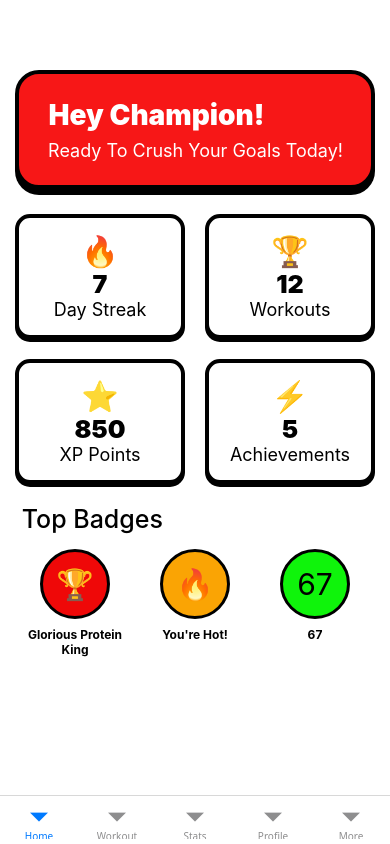
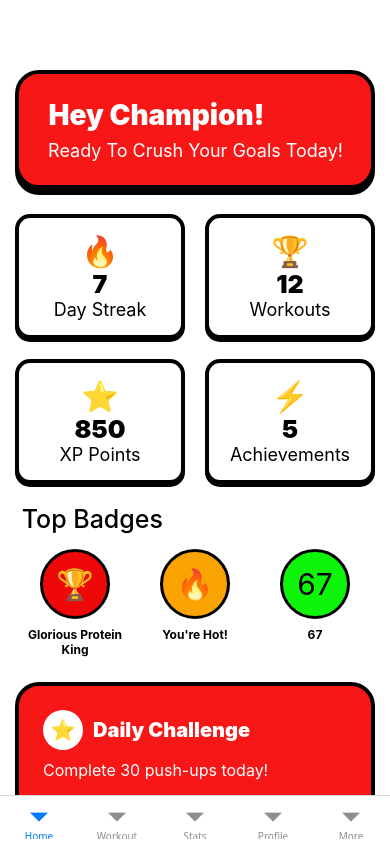
Before and after one commit to Oasis-NEU/s26-group-16, a React Native app: screen /Home in a window 390 px wide. Built offline with nearby package versions, Linux system fonts and the light colour scheme.

Commit message:
Daily Challenge Added

```diff
--- a/src/components/DailyChallenge.js
+++ b/src/components/DailyChallenge.js
@@ -1 +1,92 @@
-// TODO: Andy
+// Component for the daily challenges in Home Screen
+// A component is a reusable element that can be displayed on any screen
+// We make one by creating view(s) for it and display them via calling their functions
+
+import { View, Text, StyleSheet } from 'react-native'
+
+export default function DailyChallenge({ challenge, current, total }) {
+    return (
+        <View style={styles.card}>
+            {/* Title Row */}
+            <View style={styles.titleRow}>
+                <View style={styles.iconCircle}>
+                    <Text style={styles.icon}>⭐</Text>
+                </View>
+                <Text style={styles.title}>Daily Challenge</Text>
+            </View>
+
+            {/* Description */}
+            <Text style={styles.description}>{challenge}</Text>
+
+            {/* Progress Bar */}
+            <View style={styles.progressBar}>
+                <View style={[styles.progressFill, { width: `${(current / total) * 100}%` }]} />
+            </View>
+
+            {/* Progress Text */}
+            <Text style={styles.progressText}>{current}/{total} complete</Text>
+        </View>
+    )
+}
+
+const styles = StyleSheet.create({
+    card: {
+        backgroundColor: '#f71717',
+        borderRadius: 24,
+        padding: 24,
+        margin: 15,
+        borderWidth: 4,
+        borderColor: '#000000',
+        shadowColor: '#000000',
+        shadowOffset: { width: 0, height: 6 },
+        shadowOpacity: 1,
+        shadowRadius: 0,
+        elevation: 6,
+    },
+    titleRow: {
+        flexDirection: 'row',
+        alignItems: 'center',
+        gap: 10,
+        marginBottom: 10,
+    },
+    iconCircle: {
+        backgroundColor: 'white',
+        width: 40,
+        height: 40,
+        borderRadius: 20,
+        alignItems: 'center',
+        justifyContent: 'center',
+    },
+    icon: {
+        fontSize: 20,
+    },
+    title: {
+        color: 'white',
+        fontSize: 20,
+        fontWeight: '900',
+    },
+    description: {
+        color: 'white',
+        fontSize: 16,
+        marginBottom: 15,
+    },
+    progressBar: {
+        backgroundColor: 'rgba(255,255,255,0.3)',
+        borderRadius: 10,
+        height: 12,
+        overflow: 'hidden',
+        borderWidth: 2,
+        borderColor: '#000',
+        marginBottom: 8,
+    },
+    progressFill: {
+        backgroundColor: 'white',
+        height: '100%',
+        borderRadius: 10,
+    },
+    progressText: {
+        color: 'white',
+        fontSize: 13,
+        fontWeight: 'bold',
+    }
+})
--- a/src/screens/HomeScreen.js
+++ b/src/screens/HomeScreen.js
@@ -4,6 +4,7 @@ import {View, ScrollView, StyleSheet, Text} from 'react-native'
 import HeroCard from '../components/HeroCard'
 import StatCard from '../components/StatCard'
 import BadgeCard from '../components/BadgeCard'
+import DailyChallenge from '../components/DailyChallenge'
 
 // export default allows function to be imported to other files
 // function to display the home screen/page
@@ -35,7 +36,11 @@ export default function HomeScreen() {
                 </ View>
 
             {/* Challenges (TODO) */}
-
+            <DailyChallenge
+            challenge="Complete 30 push-ups today!"
+            current={18}
+            total={30}
+/>
 
         </ScrollView>
     )
```
